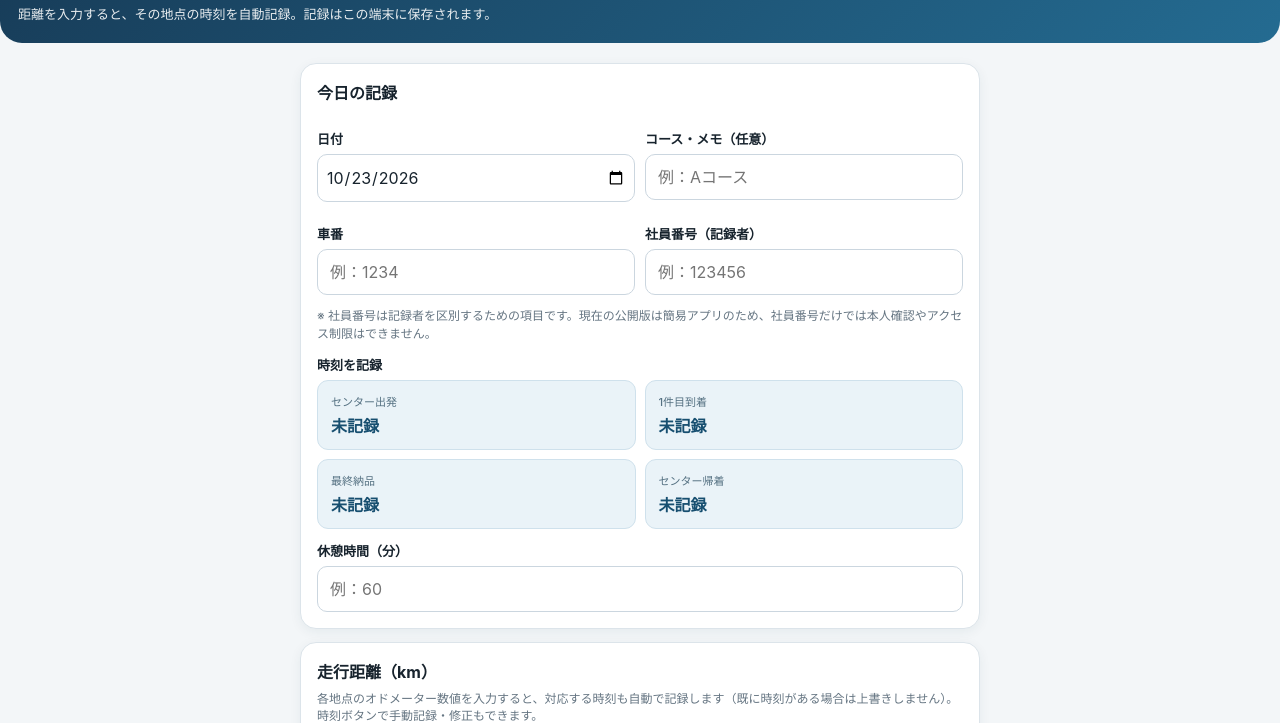
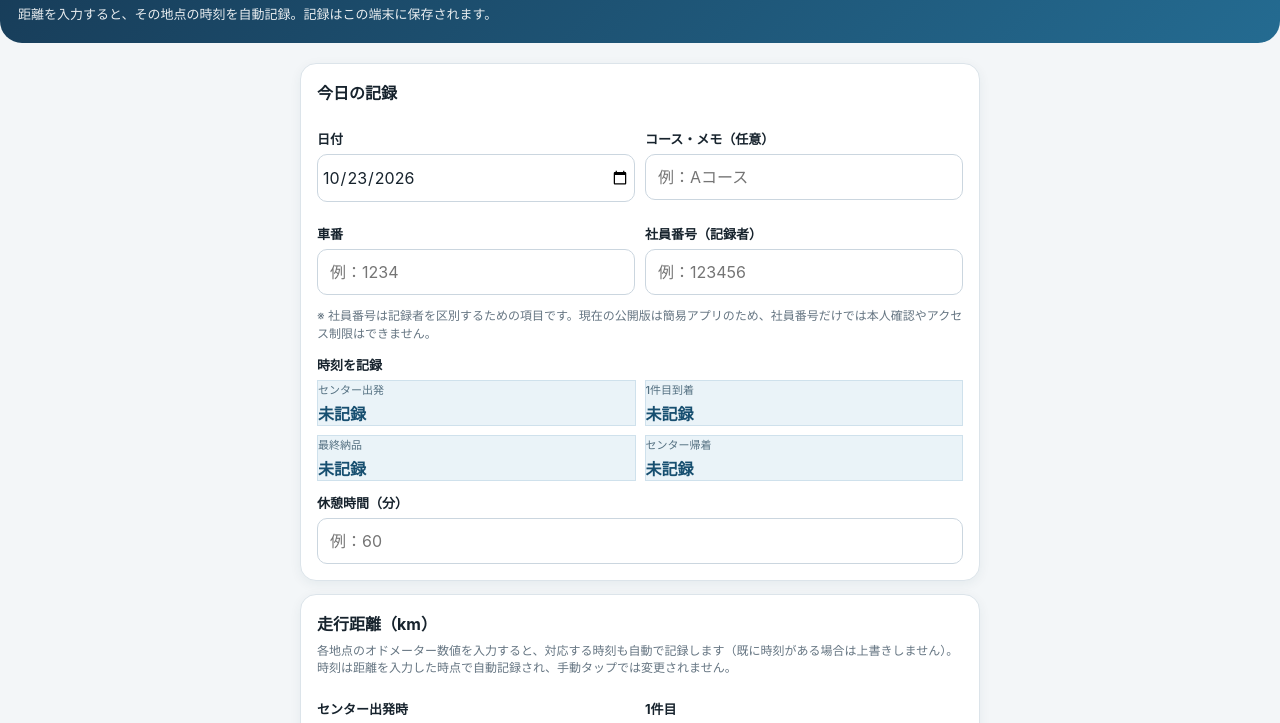
Before and after one commit to shokoshoko053/truck-memo, a plain HTML site: page index.html in a window 1280 px wide. Shown: the part 77-800 px from the top of the page. Drawn offline with Linux system fonts and the light colour scheme.

Commit message:
Add files via upload

```diff
--- a/index.html
+++ b/index.html
@@ -21,7 +21,7 @@ main{max-width:720px;margin:auto;padding:14px}
 label{display:block;font-size:13px;font-weight:650;margin:12px 0 6px}
 input,textarea{font:inherit;width:100%;border:1px solid #cbd6df;border-radius:10px;padding:12px;background:#fff;color:var(--text);min-height:44px}
 input:focus,textarea:focus{outline:2px solid #8cc5e3;border-color:var(--blue)}
-.grid{display:grid;grid-template-columns:repeat(2,minmax(0,1fr));gap:10px}.grid>div{min-width:0}.grid .full{grid-column:1/-1}input{min-width:0;max-width:100%}input[type=date]{display:block;width:100%;min-width:0;max-width:100%;padding-left:8px;padding-right:8px}
+.grid{display:grid;grid-template-columns:repeat(2,minmax(0,1fr));gap:10px}.grid>div{min-width:0}.grid .full{grid-column:1/-1}input{min-width:0;max-width:100%}input[type=date]{display:block;box-sizing:border-box;width:100%;min-width:0;max-width:100%;padding-left:4px;padding-right:4px;font-size:16px}
 .stampgrid{display:grid;grid-template-columns:1fr 1fr;gap:9px}
 button{font:inherit;border:0;border-radius:11px;padding:12px 13px;min-height:44px;font-weight:700;cursor:pointer}
 .stamp{background:#eaf3f8;color:#174f70;text-align:left;border:1px solid #cfe1ec}
@@ -47,17 +47,17 @@ button{font:inherit;border:0;border-radius:11px;padding:12px 13px;min-height:44p
     <p class="note">※ 社員番号は記録者を区別するための項目です。現在の公開版は簡易アプリのため、社員番号だけでは本人確認やアクセス制限はできません。</p>
     <label>時刻を記録</label>
     <div class="stampgrid">
-      <button class="stamp" data-time="depart"><small>センター出発</small><strong id="time-depart">未記録</strong></button>
-      <button class="stamp" data-time="first"><small>1件目到着</small><strong id="time-first">未記録</strong></button>
-      <button class="stamp" data-time="last"><small>最終納品</small><strong id="time-last">未記録</strong></button>
-      <button class="stamp" data-time="return"><small>センター帰着</small><strong id="time-return">未記録</strong></button>
+      <div class="stamp"><small>センター出発</small><strong id="time-depart">未記録</strong></div>
+      <div class="stamp"><small>1件目到着</small><strong id="time-first">未記録</strong></div>
+      <div class="stamp"><small>最終納品</small><strong id="time-last">未記録</strong></div>
+      <div class="stamp"><small>センター帰着</small><strong id="time-return">未記録</strong></div>
     </div>
     <label for="breakMinutes">休憩時間（分）</label><input id="breakMinutes" type="number" min="0" step="1" placeholder="例：60">
   </section>
 
   <section class="card">
     <h2>走行距離（km）</h2>
-    <p class="sub">各地点のオドメーター数値を入力すると、対応する時刻も自動で記録します（既に時刻がある場合は上書きしません）。時刻ボタンで手動記録・修正もできます。</p>
+    <p class="sub">各地点のオドメーター数値を入力すると、対応する時刻も自動で記録します（既に時刻がある場合は上書きしません）。時刻は距離を入力した時点で自動記録され、手動タップでは変更されません。</p>
     <div class="grid">
       <div><label for="kmDepart">センター出発時</label><input id="kmDepart" type="number" min="0" step="0.1" placeholder="例：12540.2"></div>
       <div><label for="kmFirst">1件目</label><input id="kmFirst" type="number" min="0" step="0.1" placeholder="例：12548.6"></div>
@@ -105,9 +105,6 @@ function update(){
  $('returnKm').textContent=fmt(diff('kmLast','kmReturn'));
  timeKeys.forEach(k=>$('time-'+k).textContent=times[k]||'未記録');
 }
-document.querySelectorAll('[data-time]').forEach(btn=>btn.addEventListener('click',()=>{
- const k=btn.dataset.time, d=new Date();times[k]=`${String(d.getHours()).padStart(2,'0')}:${String(d.getMinutes()).padStart(2,'0')}`;update();$('status').textContent=`${btn.innerText.split('\n')[0]}を ${times[k]} に記録しました`;
-}));
 const kmTimeMap={kmDepart:'depart',kmFirst:'first',kmLast:'last',kmReturn:'return'};
 ['kmDepart','kmFirst','kmLast','kmReturn'].forEach(id=>$(id).addEventListener('input',()=>{
   const timeKey=kmTimeMap[id];
--- a/sw.js
+++ b/sw.js
@@ -1,4 +1,4 @@
-const CACHE_NAME = "truck-distance-time-v3";
+const CACHE_NAME = "truck-distance-time-v4";
 const FILES = ["./", "./index.html", "./manifest.webmanifest", "./icon-192.png", "./icon-512.png"];
 self.addEventListener("install", event => {
   event.waitUntil(caches.open(CACHE_NAME).then(cache => cache.addAll(FILES)));
```
